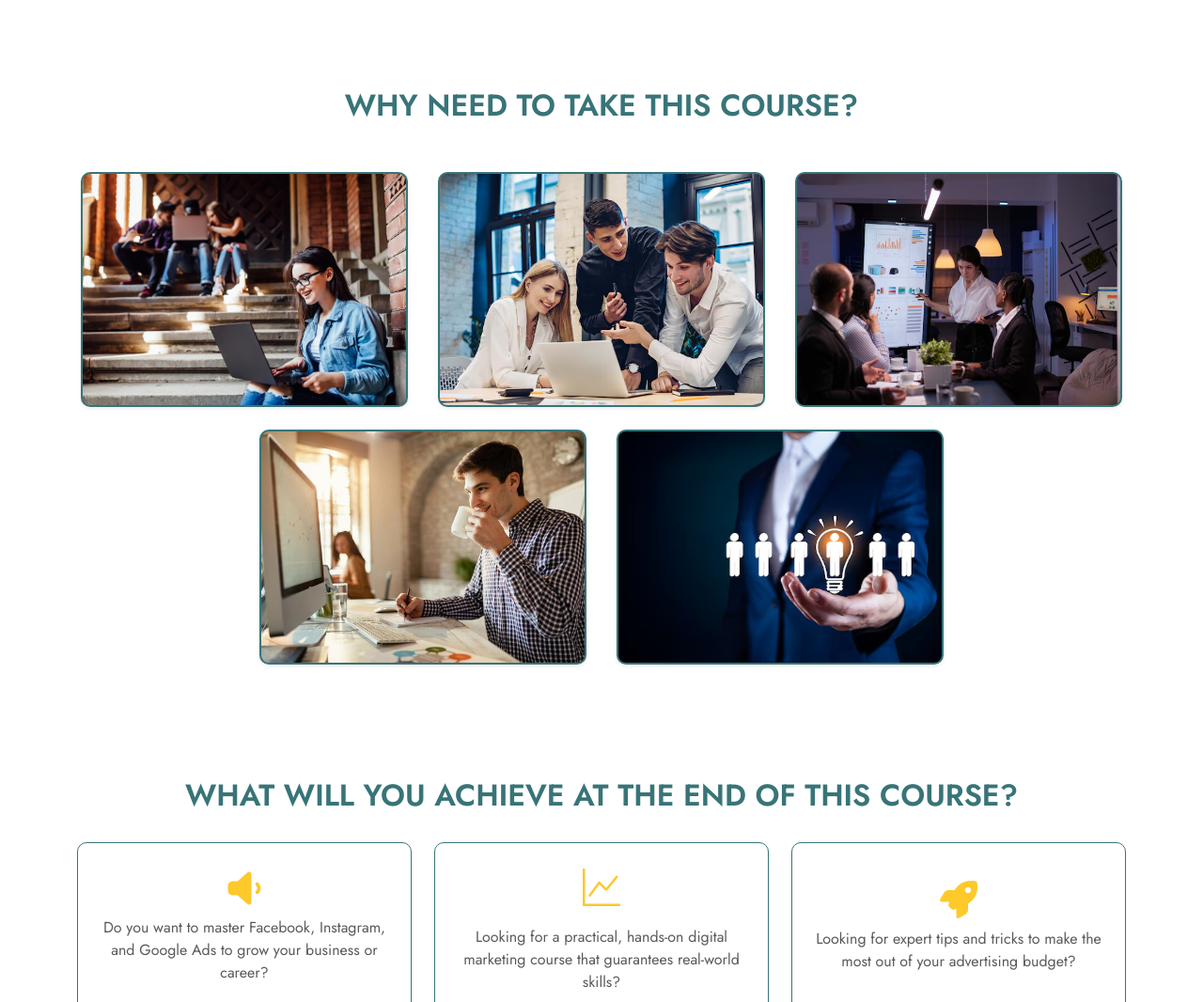
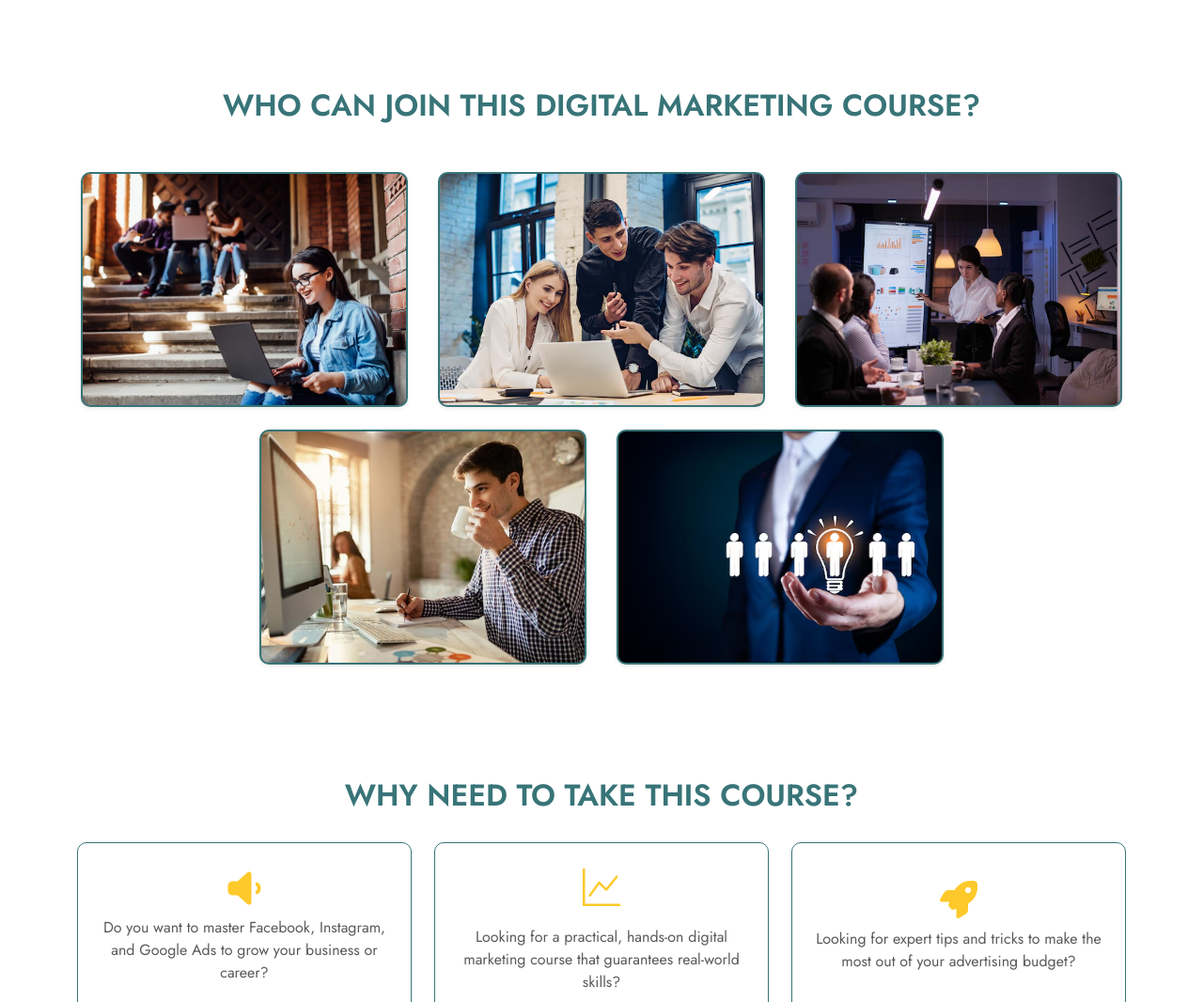
Before and after one commit to aakash4372/Dm-Landingpage-code, a plain HTML site: page index.html in a window 1280 px wide. Shown: the part 647-1713 px from the top of the page at 94% size. Drawn offline with nearby package versions, Linux system fonts and the light colour scheme; files whose address does not match are found by name.

Commit message:
dm-landing-page-code 1

```diff
--- a/index.html
+++ b/index.html
@@ -89,7 +89,7 @@
 
     <div class="container pt-5 mb-5 card-component" id="courses">
         <h2 class="text-center text-uppercase mb-5" style="font-weight: 600;" data-aos="fade-down">
-            Why need to take this course?
+            Who Can Join This Digital Marketing Course?
         </h2>
 
         <div class="row justify-content-center pt-1 ">
@@ -156,7 +156,7 @@
 
     <div class="container py-5">
         <h2 class="section-heading text-center" data-aos="fade-down" data-aos-duration="1050">
-            What Will You Achieve At The End Of This Course?
+            Why need to take this course?
         </h2>
 
         <div class="row justify-content-center">
```
